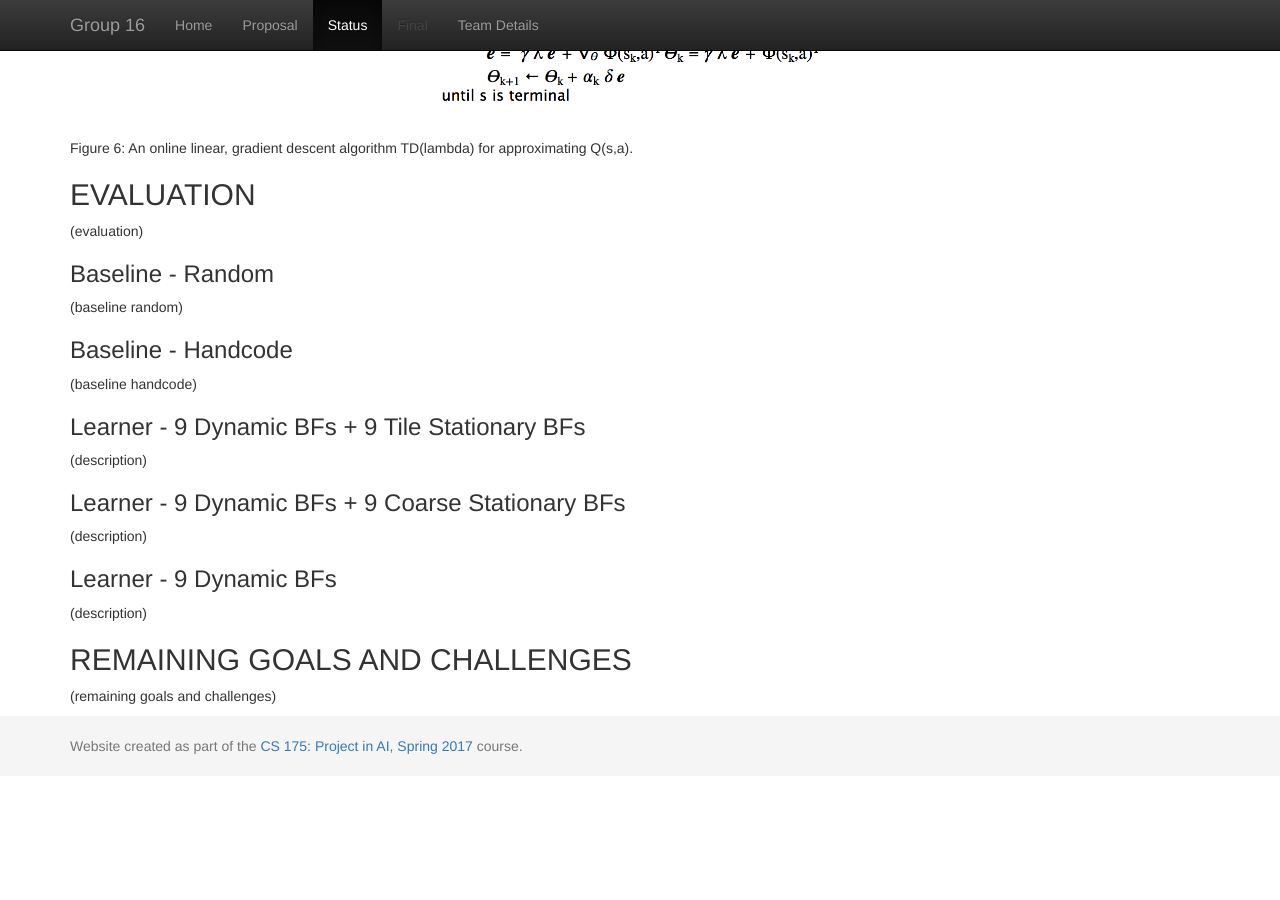
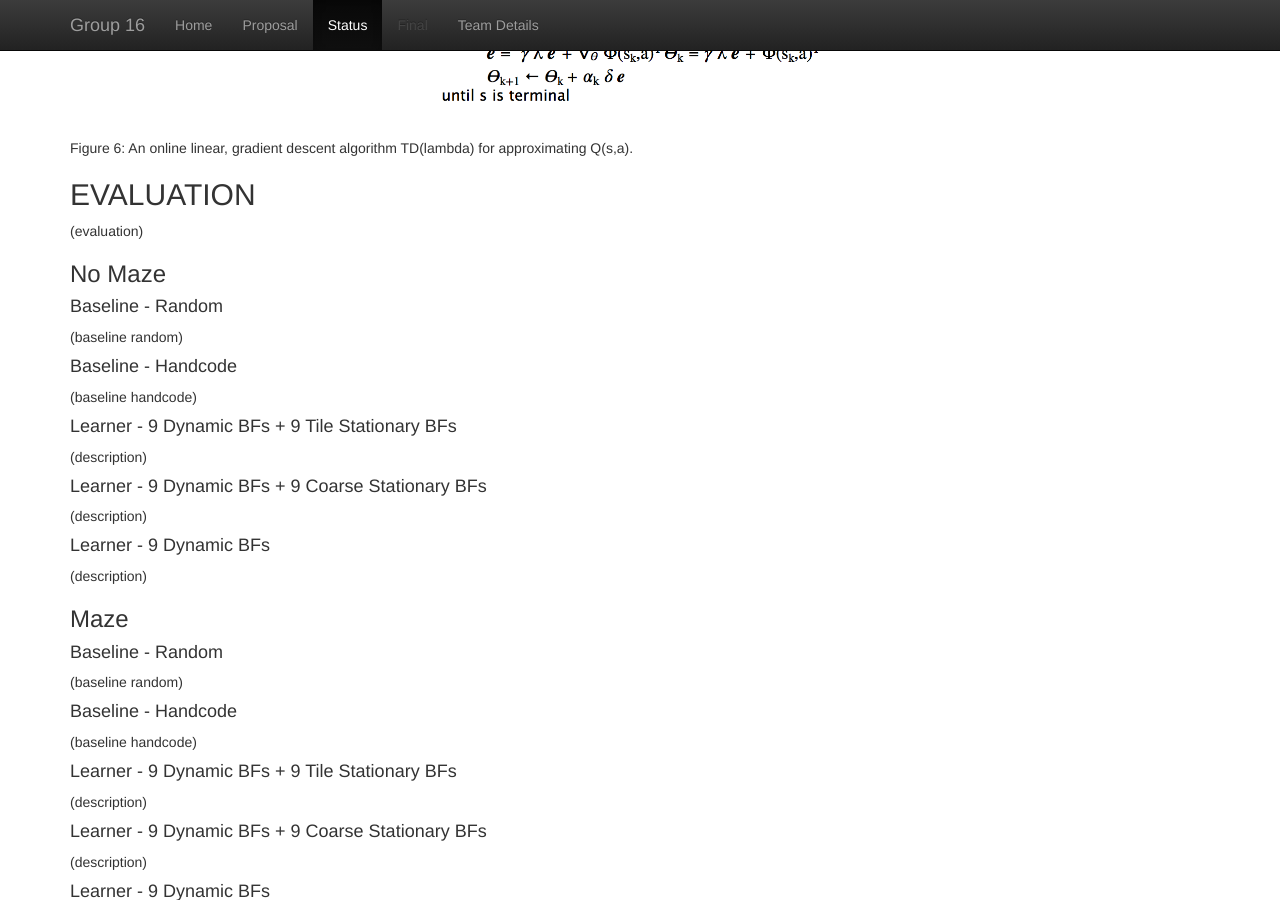
Before and after one commit to becamorin20/Group-16, a Jekyll site: the page built from docs/status.md, in a window 1280 px wide and 900 px high, scrolled down 3289 px. Built offline with Jekyll 4.4.1, drawn with Linux system fonts in a browser that asks for light colours; before the commit the page ends 4065 px from its top, so only the background shows below that.

Commit message:
Update status.md

```diff
--- a/docs/status.md
+++ b/docs/status.md
@@ -80,19 +80,38 @@
 ## EVALUATION
 (evaluation)
 
-### Baseline - Random
+### No Maze
+
+#### Baseline - Random
 (baseline random)
 
-### Baseline - Handcode
+#### Baseline - Handcode
 (baseline handcode)
 
-### Learner - 9 Dynamic BFs + 9 Tile Stationary BFs
+#### Learner - 9 Dynamic BFs + 9 Tile Stationary BFs
 (description)
 
-### Learner - 9 Dynamic BFs + 9 Coarse Stationary BFs
+#### Learner - 9 Dynamic BFs + 9 Coarse Stationary BFs
 (description)
 
-### Learner - 9 Dynamic BFs
+#### Learner - 9 Dynamic BFs
+(description)
+
+### Maze
+
+#### Baseline - Random
+(baseline random)
+
+#### Baseline - Handcode
+(baseline handcode)
+
+#### Learner - 9 Dynamic BFs + 9 Tile Stationary BFs
+(description)
+
+#### Learner - 9 Dynamic BFs + 9 Coarse Stationary BFs
+(description)
+
+#### Learner - 9 Dynamic BFs
 (description)
 
 
```
